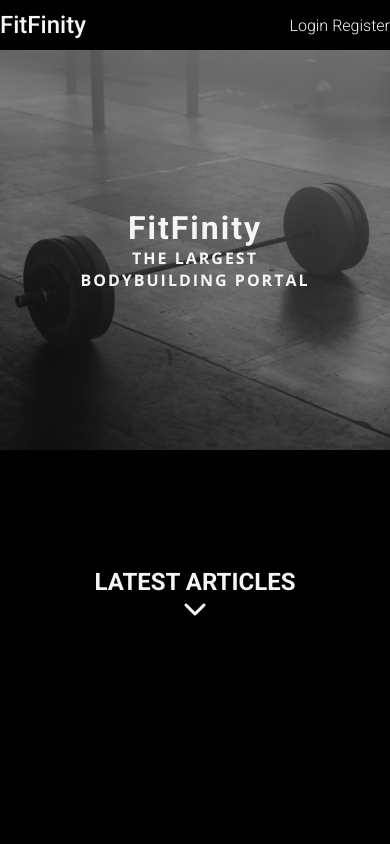
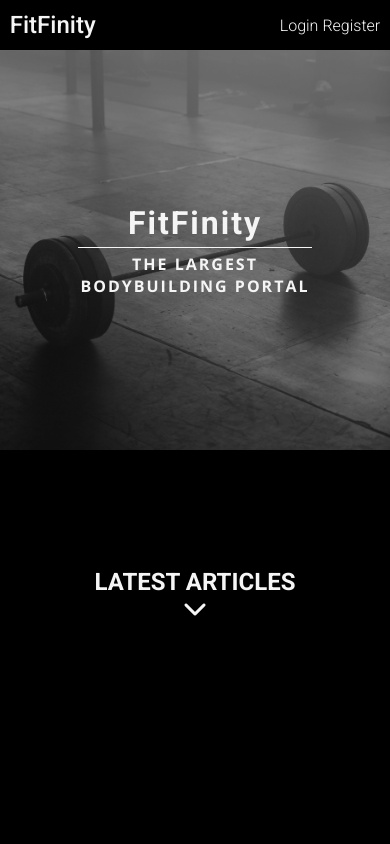
Before and after one commit to EAmbrozas/fitfinity, a Django app: page / in a window 390 px wide. Run offline with Django 3.2, Linux system fonts and the light colour scheme; data that the repository does not hold is empty; some libraries are stand-ins or nearby versions.

Commit message:
Add responsivnes

```diff
--- a/static/css/style.css
+++ b/static/css/style.css
@@ -91,6 +91,8 @@ nav {
     font-size: 32px;
     letter-spacing: 2px;
     color: whitesmoke;
+    border-bottom: 1px solid whitesmoke;
+    padding-bottom: 5px;
 }
 
 .hero-p {
@@ -100,6 +102,7 @@ nav {
     letter-spacing: 2px;
     text-transform: uppercase;
     color: whitesmoke;
+    padding-top: 5px;
 }
 
 /* Categories section */
@@ -324,3 +327,52 @@ input {
     font-size: 16px;
     font-family: 'Open Sans', sans-serif;
 }
+
+/* Media ----------------------------------------------- */
+
+@media only screen and (max-width: 1200px) {
+    .nav-wrapper,
+    .categories-wrapper,
+    .post-wrapper {
+        width: 800px;
+
+    }
+
+    .category-card,
+    .post-card {
+        height: 400px;
+    }
+  }
+
+@media only screen and (max-width: 900px) {
+    .nav-wrapper,
+    .categories-wrapper,
+    .post-wrapper {
+        width: 90vw;
+
+    }
+
+    .category-card,
+    .post-card {
+        height: 400px;
+    }
+
+    .categories,
+    .posts {
+        grid-template-columns: 1fr 1fr;
+    }
+  }
+
+@media only screen and (max-width: 550px) {
+    .categories,
+    .posts {
+        grid-template-columns: 1fr;
+    }
+
+    .nav-wrapper,
+    .categories-wrapper,
+    .post-wrapper {
+        width: 95vw;
+
+    }
+  }
```
